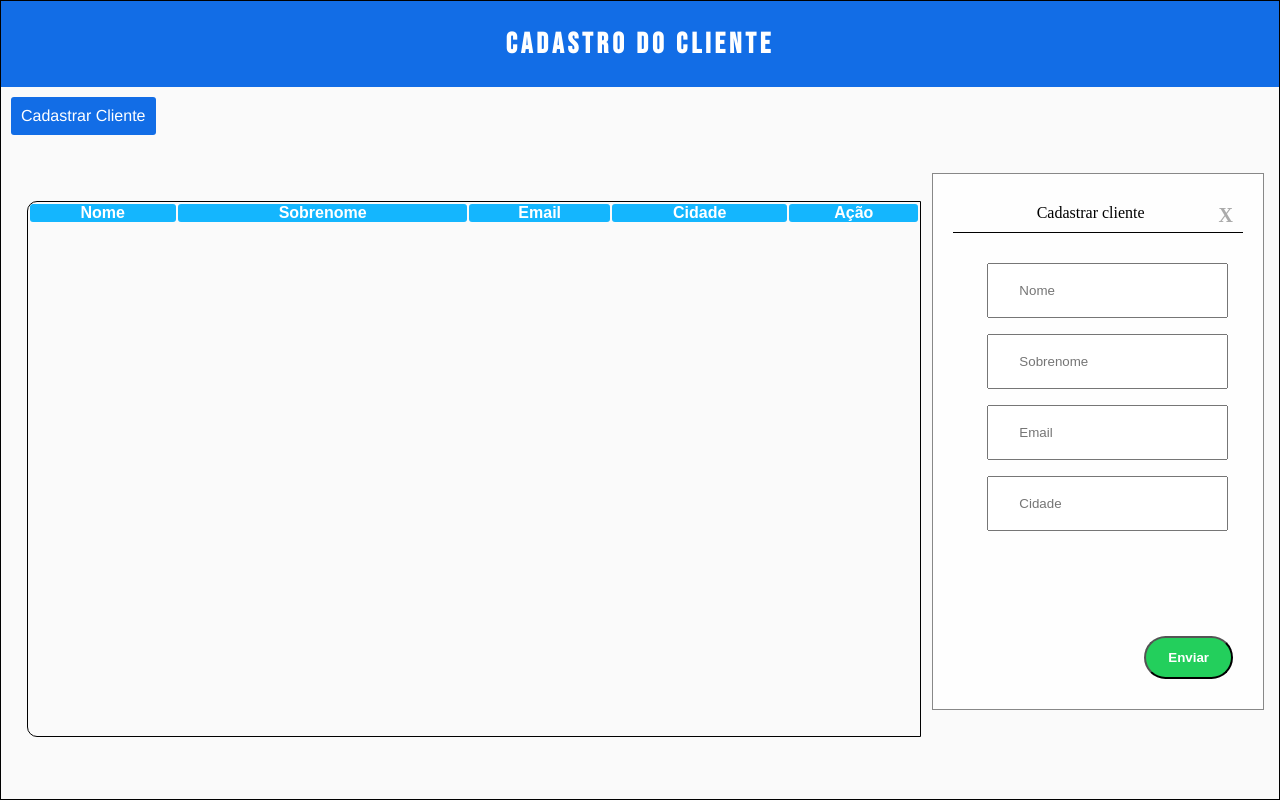
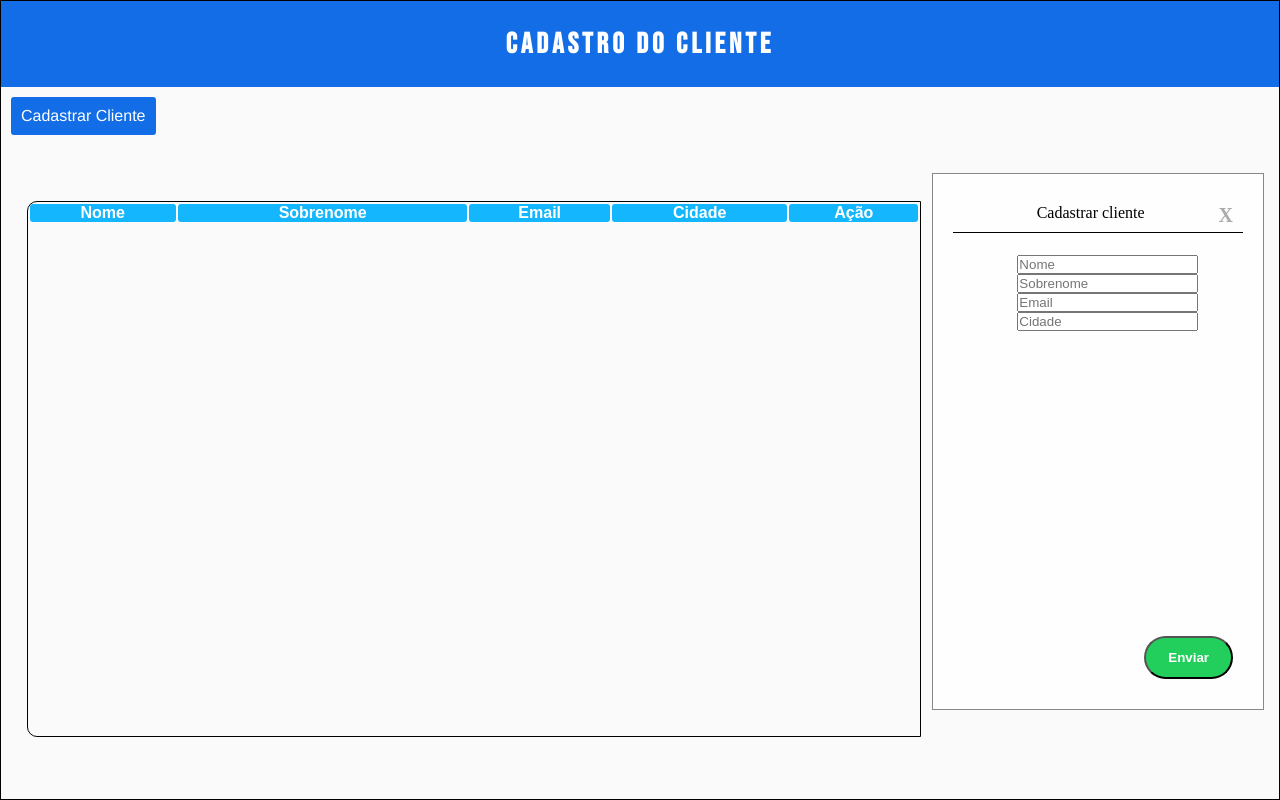
Before and after one commit to Abraao4raujo/projeto-form, a plain HTML site: page index.html in a window 1280 px wide. Both pictures are taken after a click on the button "Cadastrar Cliente". Drawn offline with Linux system fonts and the light colour scheme.

Commit message:
excluindo linhas

```diff
--- a/index.html
+++ b/index.html
@@ -10,6 +10,7 @@
 </head>
 
 <body>
+
     <div id="container">
         <h1 class="cabecalho">Cadastro do cliente</h1>
 
@@ -35,16 +36,20 @@
 
                 <div class="modal-body">
                     <div class="espacos">
-                        <input type="text" name="nome" id="nome" placeholder="Nome" class="preencher" required>
-                        <input type="text" name="second-name" id="sobrenome" placeholder="Sobrenome" class="preencher"
-                            required>
-                        <input type="email" name="Email" id="email" placeholder="Email" class="preencher" required>
-                        <input type="text" name="cidade" id="cidade" placeholder="Cidade" class="preencher" required>
+                        <form name="formulario" id="formulario">
+                            <input type="text" name="nome" id="nome" placeholder="Nome" class="preencher" required>
+                            <input type="text" name="second-name" id="sobrenome" placeholder="Sobrenome"
+                                class="preencher" required>
+                            <input type="email" name="Email" id="email" placeholder="Email" class="preencher" required>
+                            <input type="text" name="cidade" id="cidade" placeholder="Cidade" class="preencher"
+                                required>
+
                     </div>
                 </div>
                 <div>
                     <input type="button" value="Enviar" class="btnSalvarUsuario" id="enviar">
                 </div>
+                </form>
             </div>
         </div>
 
```
